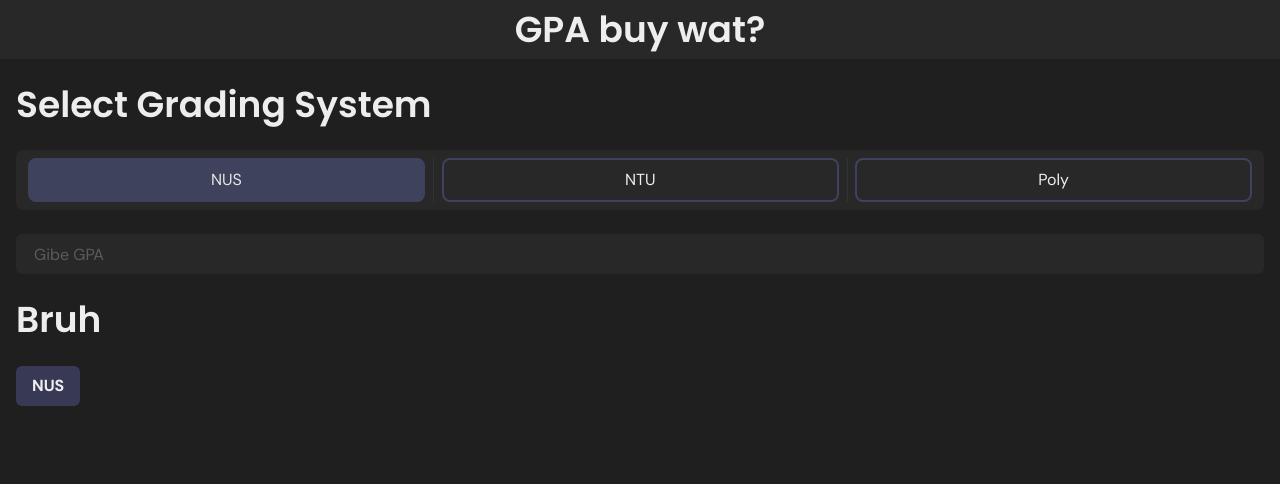
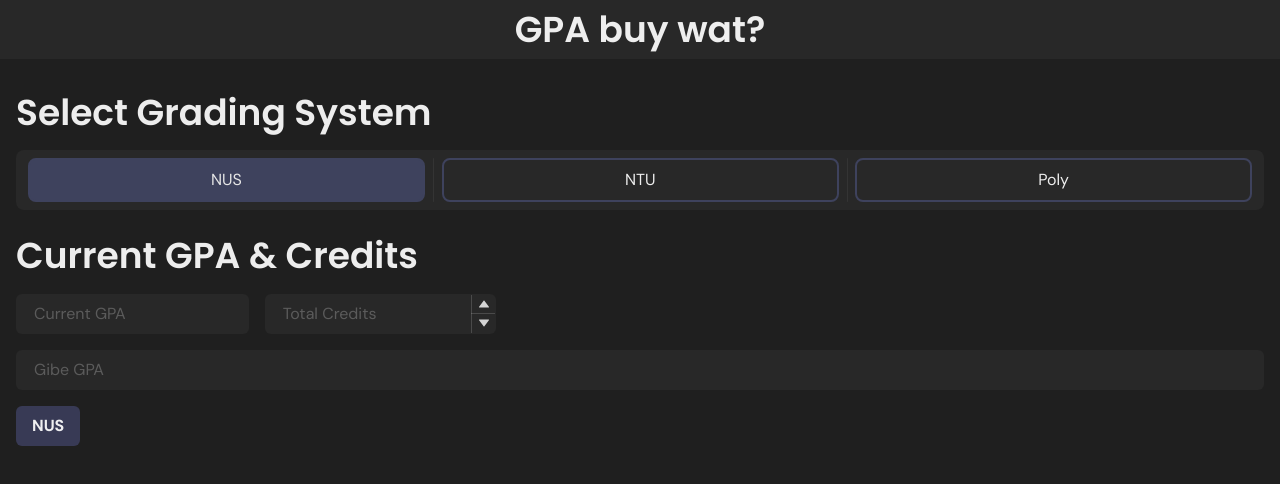
Before and after one commit to PuttTim/gpa-buy-wat, a React (Vite) app: page / in a window 1280 px wide. Shown: the top 484 px of the page. Built offline with nearby package versions, Linux system fonts and the light colour scheme.

Commit message:
✨ Added Current GPA & Total Credits Field

```diff
--- a/src/App.tsx
+++ b/src/App.tsx
@@ -11,7 +11,7 @@
                     <Heading>GPA buy wat?</Heading>
                 </Center>
             </Box>
-            <Box maxW="1500px" m="auto" px="16px">
+            <Box maxW="1400px" m="auto" px="16px">
                 <Routes>
                     <Route path="/" element={<Calculator />} />
                 </Routes>
--- a/src/Theme.ts
+++ b/src/Theme.ts
@@ -52,6 +52,12 @@
                 focusBorderColor: "customIndigo.500",
             },
         },
+        NumberInput: {
+            defaultProps: {
+                variant: "filled",
+                focusBorderColor: "customIndigo.500",
+            },
+        },
         Heading: {
             baseStyle: {
                 fontWeight: "semibold",
--- a/src/interfaces/Module.ts
+++ b/src/interfaces/Module.ts
@@ -1,7 +1,7 @@
 import { PolyGrade, UniGrade } from "./Grade"
 
 export interface Module {
-    name: string
+    name: string | undefined
     grade: PolyGrade | UniGrade
     credits: number
 }
--- a/src/pages/Calculator.tsx
+++ b/src/pages/Calculator.tsx
@@ -1,20 +1,86 @@
-import { Box, Button, Heading, Input, VStack } from "@chakra-ui/react"
+import {
+    Accordion,
+    Box,
+    Button,
+    Card,
+    Heading,
+    HStack,
+    Input,
+    NumberDecrementStepper,
+    NumberIncrementStepper,
+    NumberInput,
+    NumberInputField,
+    NumberInputStepper,
+    VStack,
+} from "@chakra-ui/react"
 import { useEffect, useState } from "react"
 import { SelectSystem } from "../components/SelectSystem"
+import { CalculationData } from "../interfaces/CalculationData"
+import { PolyGrade, UniGrade } from "../interfaces/Grade"
 
 const Calculator = () => {
     const [systemIndex, setSystemIndex] = useState(0)
+    const [calculationData, setCalculationData] = useState<CalculationData>({
+        currentGPA: 0,
+        totalCredits: 0,
+        groups: [
+            {
+                name: "Semester 1",
+                modules: [
+                    {
+                        name: undefined,
+                        credits: 0,
+                        grade: systemIndex === 2 ? PolyGrade.A : UniGrade.A,
+                    },
+                ],
+            },
+        ],
+    })
 
     useEffect(() => {
-        console.log(systemIndex)
-    }, [systemIndex])
+        console.log(calculationData, "calculationData")
+
+        console.log(systemIndex, "systemIndex")
+    }, [systemIndex, calculationData])
 
     return (
-        <VStack spacing="24px" align="start">
-            <Heading>Select Grading System</Heading>
+        <VStack spacing="16px" align="start">
+            <Heading pt="8px">Select Grading System</Heading>
             <SelectSystem setIndex={setSystemIndex} />
+            <Heading pt="8px">Current GPA & Credits</Heading>
+            <HStack spacing="16px">
+                <Input
+                    w="50%"
+                    placeholder="Current GPA"
+                    type="number"
+                    onChange={e => {
+                        setCalculationData({
+                            ...calculationData,
+                            currentGPA: Number.isNaN(parseFloat(e.target.value))
+                                ? 0
+                                : parseFloat(e.target.value),
+                        })
+                    }}
+                />
+                <NumberInput
+                    w="50%"
+                    onChange={newValue => {
+                        setCalculationData({
+                            ...calculationData,
+                            totalCredits: Number.isNaN(parseInt(newValue))
+                                ? 0
+                                : parseInt(newValue),
+                        })
+                    }}>
+                    <NumberInputField placeholder="Total Credits" />
+                    <NumberInputStepper>
+                        <NumberIncrementStepper />
+                        <NumberDecrementStepper />
+                    </NumberInputStepper>
+                </NumberInput>
+            </HStack>
+
             <Input placeholder={"Gibe GPA"} />
-            <Heading>Bruh</Heading>
             <Button
                 bg="hsla(234, 89%, 74%,0.25)"
                 _hover={{ bg: "hsla(234, 89%, 74%,0.40)" }}
```
